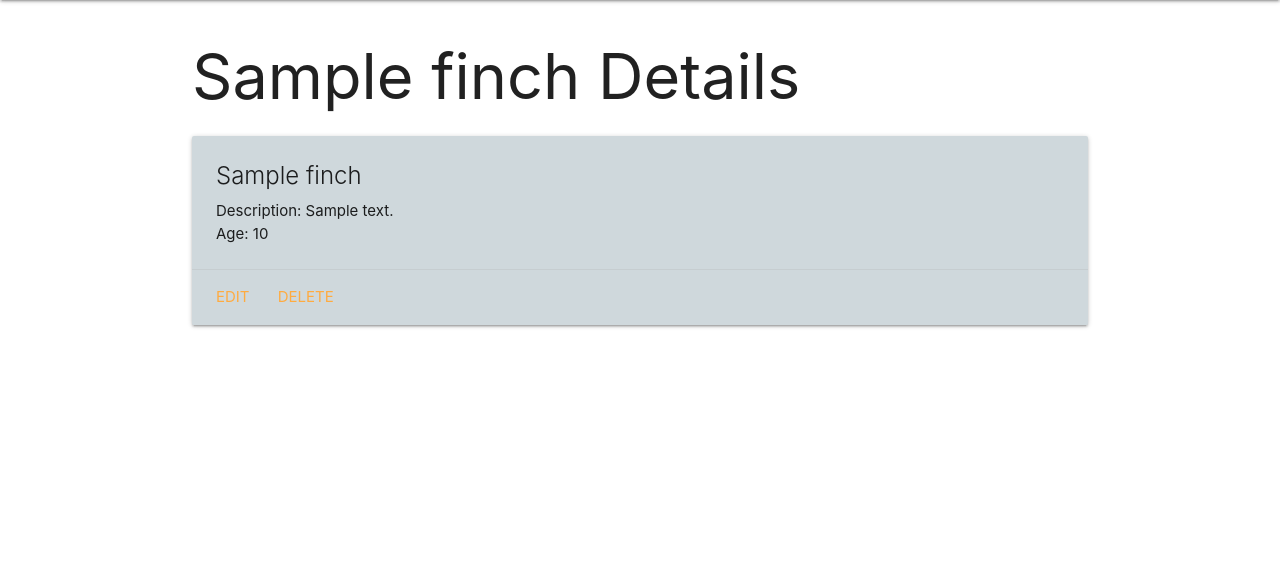
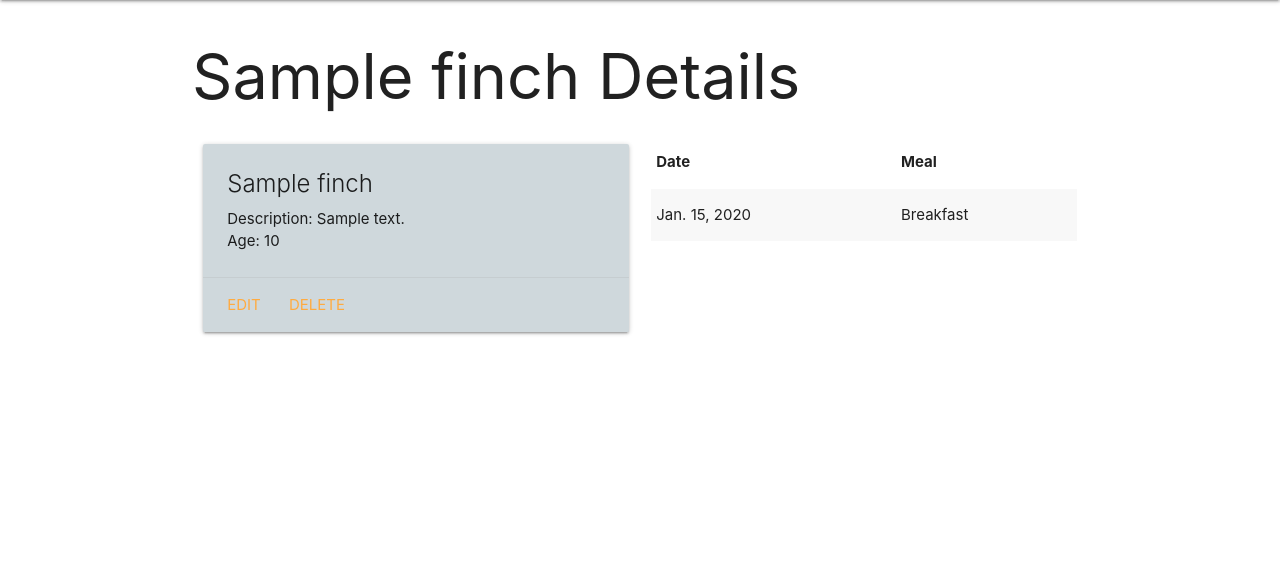
Before and after one commit to cartergeile/finchcollector, a Django app: page /finches/1/ in a window 1280 px wide. Shown: the part 64-651 px from the top of the page. Run offline with Django 4.2, Linux system fonts and the light colour scheme; tables that the repository leaves empty hold one stand-in row (values such as "Sample post").

Commit message:
adds reading model and reading table in detail.html

```diff
--- a/main_app/admin.py
+++ b/main_app/admin.py
@@ -1,5 +1,6 @@
 from django.contrib import admin
-from .models import Finch
+from .models import Finch, Feeding
 
 # Register your models here.
 admin.site.register(Finch)
+admin.site.register(Feeding)
--- a/main_app/models.py
+++ b/main_app/models.py
@@ -2,6 +2,12 @@ from django.db import models
 from django.urls import reverse
 
 # Create your models here.
+
+MEALS = (
+    ('B', 'Breakfast'),
+    ('L', 'Lunch'),
+    ('D', 'Dinner')
+)
 
 class Finch(models.Model):
     name = models.CharField(max_length=50)
@@ -13,3 +19,16 @@ class Finch(models.Model):
 
     def get_absolute_url(self):
         return reverse('detail', kwargs={'finch_id': self.id})
+
+class Feeding(models.Model):
+    date = models.DateField('feeding date')
+    meal = models.CharField(
+        max_length=1,
+        choices=MEALS,
+        default=MEALS[0][0]
+    )
+
+    finch = models.ForeignKey(Finch, on_delete=models.CASCADE)
+
+    def __str__(self):
+        return f"{self.get_meal_display()} on {self.date}"
--- a/main_app/templates/finches/detail.html
+++ b/main_app/templates/finches/detail.html
@@ -2,7 +2,8 @@
 {% block content %}
 
 <h1>{{ finch.name }} Details</h1>
-
+<div class="row">
+  <div class="col s6">
     <div class="card blue-grey lighten-4">
       <div class="card-content">
         <span class="card-title">{{ finch.name }}</span>
@@ -18,5 +19,21 @@
         <a href="{% url 'finches_delete' finch.id %}">Delete</a>
       </div>
     </div>
-
+  </div>
+  <div class="col s6">
+    <table class="striped">
+      <thead>
+        <tr><th>Date</th><th>Meal</th></tr>
+      </thead>
+      <tbody>
+        {% for feeding in finch.feeding_set.all %}
+          <tr>
+            <td>{{feeding.date}}</td>
+            <td>{{feeding.get_meal_display}}</td>
+          </tr>
+        {% endfor %}
+      </tbody>
+    </table>
+  </div>
+</div>
 {% endblock %}
```
Also changed, not shown: main_app/migrations/0002_feeding.py (added). Lines whose indentation alone changed are shown as unchanged.
